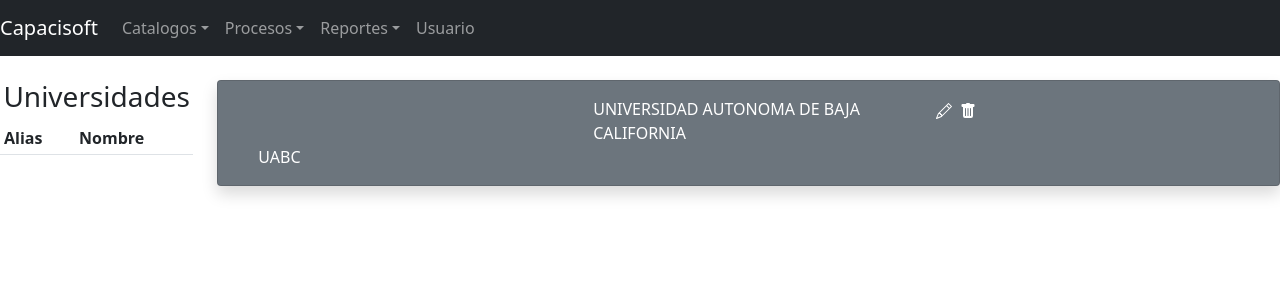
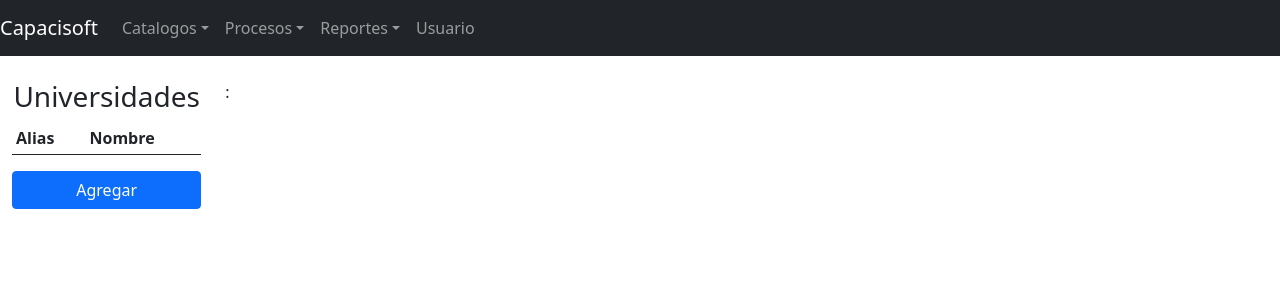
Before and after one commit to AngelCertificatedProfessional/Capacisoft, a React app: page /universidad in a window 1280 px wide. Shown: the top 300 px of the page. Built offline with nearby package versions, Linux system fonts and the light colour scheme.

Commit message:
Se agrego el elemento de formulario, se agrego velocidad en la compilacion de los elementos de tipo deploy desarrollo y se modifico el side.

```diff
--- a/package.json
+++ b/package.json
@@ -4,7 +4,7 @@
   "description": "Proyecto de control de alumnos y capacitaciones",
   "main": "index.js",
   "scripts": {
-    "start": "webpack serve",
+    "start": "webpack serve --mode development",
     "build": "webpack --mode production",
     "format": "prettier --write '{*.js,src/**/*.{js,jsx}}'",
     "lint": "eslint src/ --fix"
--- /dev/null
+++ b/src/components/Universidad/FormularioUniversidad.jsx
@@ -0,0 +1,57 @@
+import React from 'react';
+import { Form,Button,Col,Row } from 'react-bootstrap'
+// import {useFormik} from 'formik';
+// import * as Yup from 'yup';
+// import swal from 'sweetalert';
+
+const FormularioUniversidad = ({accion}) => {
+    return(
+        <Form className="informacionUniversidad"
+            // onSubmit={formik.handleSubmit}
+            noValidate>
+            <h1>Universidad</h1>
+            <Row className="mb-3">
+                <Form.Group as={Col} md="6" controlId="formGridNombre">
+                <Form.Label>Nombre</Form.Label>
+                <Form.Control
+                    placeholder="nombre"
+                    name="nombre"
+                    id="nombre"
+                    // value={formik.values.clave}
+                    // onChange={formik.handleChange}
+                    // onBlur={formik.handleBlur}
+                    // isInvalid={!!formik.touched.clave && !!formik.errors.clave}
+                />
+                </Form.Group>
+
+                <Form.Group as={Col} md="3" controlId="formGridAbreviacion">
+                <Form.Label>Abreviacion</Form.Label>
+                <Form.Control
+                    placeholder="abreviacion"
+                    name="abreviacion"
+                    id="abreviacion"
+                    // value={formik.values.serie}
+                    // onChange={formik.handleChange}
+                    // onBlur={formik.handleBlur}
+                    // isInvalid={!!formik.touched.serie && !!formik.errors.serie}
+                />
+                </Form.Group>
+                <Form.Control.Feedback type="invalid">
+                    {/* {formik.errors.abreviacion}    */}
+                </Form.Control.Feedback>
+            </Row>
+
+            {(accion ===2)?
+                <Button variant="primary" type="submit">
+                Agregar
+            </Button>
+            :
+            <Button variant="primary" type="submit">
+                Modificar
+            </Button>
+            }
+        </Form>
+    );
+}
+
+export default FormularioUniversidad;
--- a/src/components/Universidad/SideBar.jsx
+++ b/src/components/Universidad/SideBar.jsx
@@ -2,11 +2,11 @@
 import {Table, Button} from 'react-bootstrap'
 import '../../styles/components/SideBar.css'
 
-const SideBar = () => {
+const SideBar = ({cambiarVentana}) => {
     return (
         <aside className="aside__titulo">
             <h3 className="text-dark text-center">Universidades</h3>
-            <Table striped border hover responsive size="sm">
+            <Table striped border hover responsive size="sm" >
                 <thead>
                     <tr>
                         <th>
@@ -17,7 +17,15 @@
                         </th>
                     </tr>
                 </thead>
+                <tbody>
+                </tbody>
             </Table>
+            <div className="d-grid gap-2">
+                <Button variant="primary" block="true" onClick={() =>cambiarVentana(2)}>
+                    Agregar
+                </Button>
+            </div>
+
         </aside>
     );
 }
--- a/src/containers/Universidad.jsx
+++ b/src/containers/Universidad.jsx
@@ -1,22 +1,36 @@
-import React,{Fragment} from 'react'
-import { Container,Col,Row,Button } from 'react-bootstrap'
+import React,{Fragment,useState } from 'react'
+import { Col,Row,Container } from 'react-bootstrap'
 import InfoUniversidad from '../components/Universidad/InfoUniversidad'
+import FormularioUniversidad from '../components/Universidad/FormularioUniversidad'
 import SideBar from '../components/Universidad/SideBar'
 
 const Universidad = () => {
+    const [ accion, setAccion ] = useState(0)
+
+    const cambiarVentana = (ventana) => {
+        setAccion(ventana);
+    }
+
     return(
-        <Fragment>
+        <Container fluid>
             <Row>
-                <Col Col xs={12} md={2}>
-                    <SideBar/>
+                <Col xs={10} md={2}>
+                    <SideBar cambiarVentana={cambiarVentana}/>
                 </Col>
                 <Col xs={12} md={10}>
                     <main className="pt-4">
-                        <InfoUniversidad/>
+
+                        {(accion ==1) &&
+                            <InfoUniversidad/>
+                        }:
+                        {(accion ==2 || accion ==3) &&
+                            <FormularioUniversidad/>
+                        }
                     </main>
                 </Col>
             </Row>
-        </Fragment>
+
+        </Container>
     )
 }
 
```
